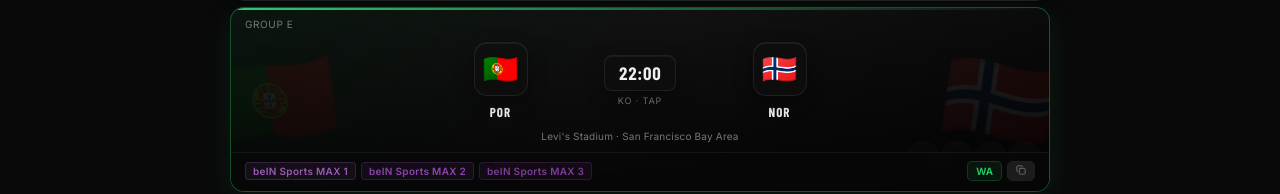
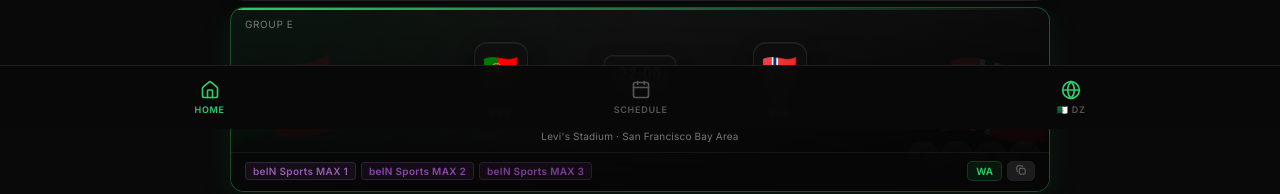
Before and after one commit to lacdart2/weshtv, a Next.js app: page / in a window 1280 px wide. Shown: the part 671-865 px from the top of the page. Built offline with nearby package versions, Linux system fonts and the light colour scheme; no server answers; a web font is replaced by a local one.

Commit message:
feat: phase 4 bottom nav, footer fixes

```diff
--- a/app/page.tsx
+++ b/app/page.tsx
@@ -10,6 +10,7 @@
 import InstallBanner from '@/components/InstallBanner'
 import MatchCard from '@/components/MatchCard'
 import { Tv, Coffee } from 'lucide-react'
+import BottomNav from '@/components/BottomNav'
 
 const WORLD_CUP_START = '2026-06-11'
 
@@ -62,7 +63,9 @@
         () => allMatches.filter(m => m.status === 'IN_PLAY' || m.status === 'PAUSED').length,
         [allMatches]
     )
-
+    function toggleRegion() {
+        setRegion(r => r === 'dz' ? 'no' : 'dz')
+    }
     return (
         <div style={{ minHeight: '100vh', background: 'var(--black)' }}>
 
@@ -333,7 +336,7 @@
                 }}>
                     <span style={{
                         fontFamily: 'var(--font-barlow)',
-                        fontSize: 24, fontWeight: 900,
+                        fontSize: 16, fontWeight: 900,
                         letterSpacing: '0.08em', color: 'var(--text)',
                     }}>
                         WESH<span style={{ color: 'var(--accent)' }}>TV</span>
@@ -359,7 +362,9 @@
                 </div>
 
             </div>
+            <div style={{ height: 72 }} />
 
+            <BottomNav region={region} onRegionToggle={toggleRegion} />
             <InstallBanner />
 
         </div>
--- /dev/null
+++ b/components/BottomNav.tsx
@@ -0,0 +1,84 @@
+'use client'
+
+import Link from 'next/link'
+import { usePathname } from 'next/navigation'
+import { Home, Calendar, Globe } from 'lucide-react'
+import type { Region } from '@/lib/channels'
+
+export default function BottomNav({
+    region,
+    onRegionToggle,
+}: {
+    region: Region
+    onRegionToggle: () => void
+}) {
+    const path = usePathname()
+    const isHome = path === '/'
+
+    return (
+        <div style={{
+            position: 'fixed',
+            bottom: 0, left: 0, right: 0,
+            height: 64,
+            background: 'rgba(9,9,9,0.96)',
+            backdropFilter: 'blur(16px)',
+            borderTop: '1px solid var(--border)',
+            display: 'flex',
+            alignItems: 'center',
+            justifyContent: 'space-around',
+            zIndex: 100,
+            paddingBottom: 'env(safe-area-inset-bottom)',
+        }}>
+
+            {/* Home */}
+            <Link href="/" style={{
+                display: 'flex', flexDirection: 'column',
+                alignItems: 'center', gap: 4,
+                textDecoration: 'none',
+                color: isHome ? 'var(--accent)' : '#555',
+                transition: 'color 0.15s',
+            }}>
+                <Home size={20} />
+                <span style={{ fontSize: 9, fontWeight: 600, letterSpacing: '0.08em', textTransform: 'uppercase' }}>
+                    Home
+                </span>
+            </Link>
+
+            {/* Today shortcut — scrolls date strip to today */}
+            <Link href="/" style={{
+                display: 'flex', flexDirection: 'column',
+                alignItems: 'center', gap: 4,
+                textDecoration: 'none',
+                color: '#555',
+                transition: 'color 0.15s',
+            }}>
+                <Calendar size={20} />
+                <span style={{ fontSize: 9, fontWeight: 600, letterSpacing: '0.08em', textTransform: 'uppercase' }}>
+                    Schedule
+                </span>
+            </Link>
+
+            {/* Region toggle */}
+            <button
+                onClick={onRegionToggle}
+                style={{
+                    display: 'flex', flexDirection: 'column',
+                    alignItems: 'center', gap: 4,
+                    background: 'transparent', border: 'none',
+                    cursor: 'pointer',
+                    color: '#555',
+                }}
+            >
+                <Globe size={20} color={region === 'dz' ? '#2ecc71' : '#888'} />
+                <span style={{
+                    fontSize: 9, fontWeight: 600,
+                    letterSpacing: '0.08em', textTransform: 'uppercase',
+                    color: '#555',
+                }}>
+                    {region === 'dz' ? '🇩🇿 DZ' : '🇳🇴 NO'}
+                </span>
+            </button>
+
+        </div>
+    )
+}
```
Also changed, not shown: app/match/[id]/page.tsx (+21 -0 lines).
